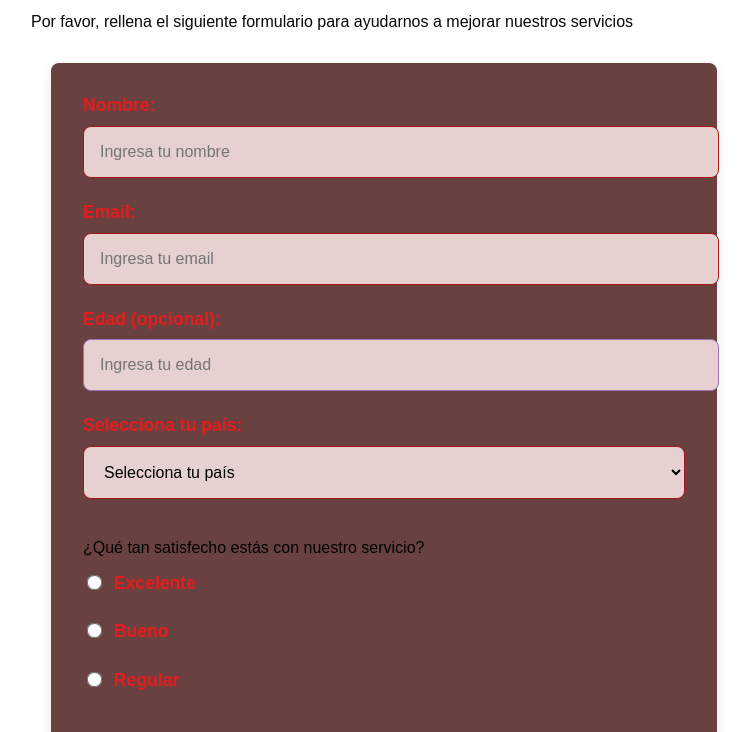
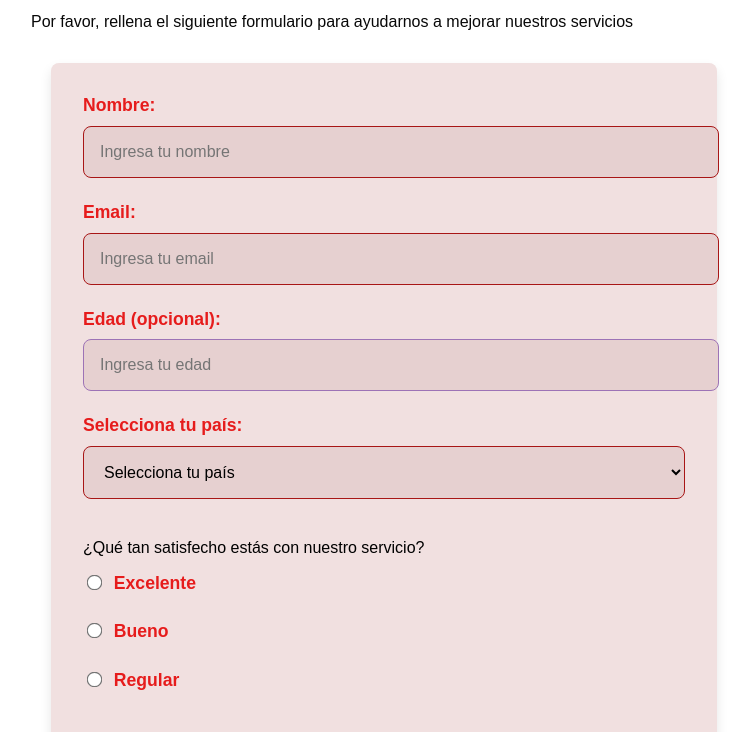
Before and after one commit to angelic3-3/Maria, a plain HTML site: page index.html in a window 1280 px wide. Shown: the part 61-793 px from the top of the page, without its empty margins (308-1058 px from the left). Drawn offline with Linux system fonts and the light colour scheme.

Commit message:
cambio de pagina

```diff
--- a/style.css
+++ b/style.css
@@ -13,7 +13,7 @@ body {
 
 
 form {
-    background-color: #694141;
+    background-color: #f1e0e0;
     padding: 2rem;
     border-radius: 8px;
     box-shadow: 0 6px 12px rgba(0, 0, 0, 0.1);
```
